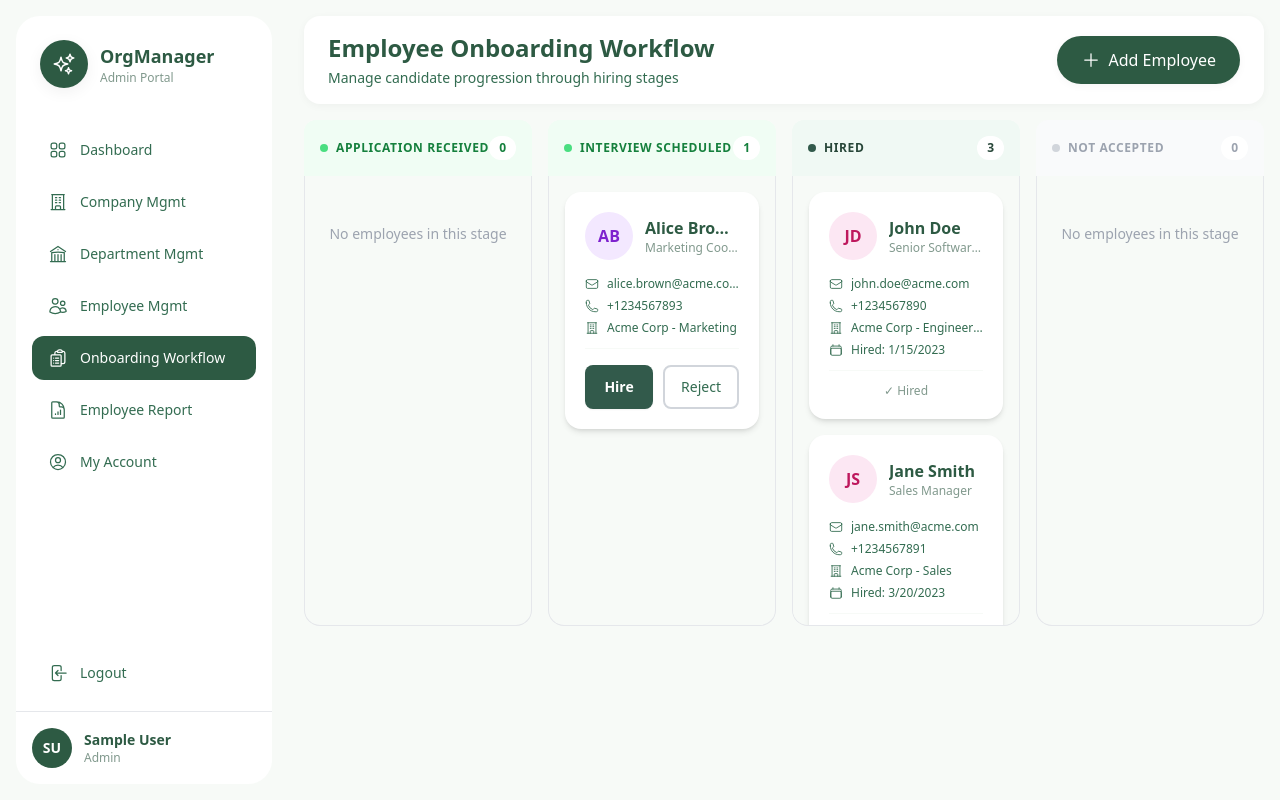
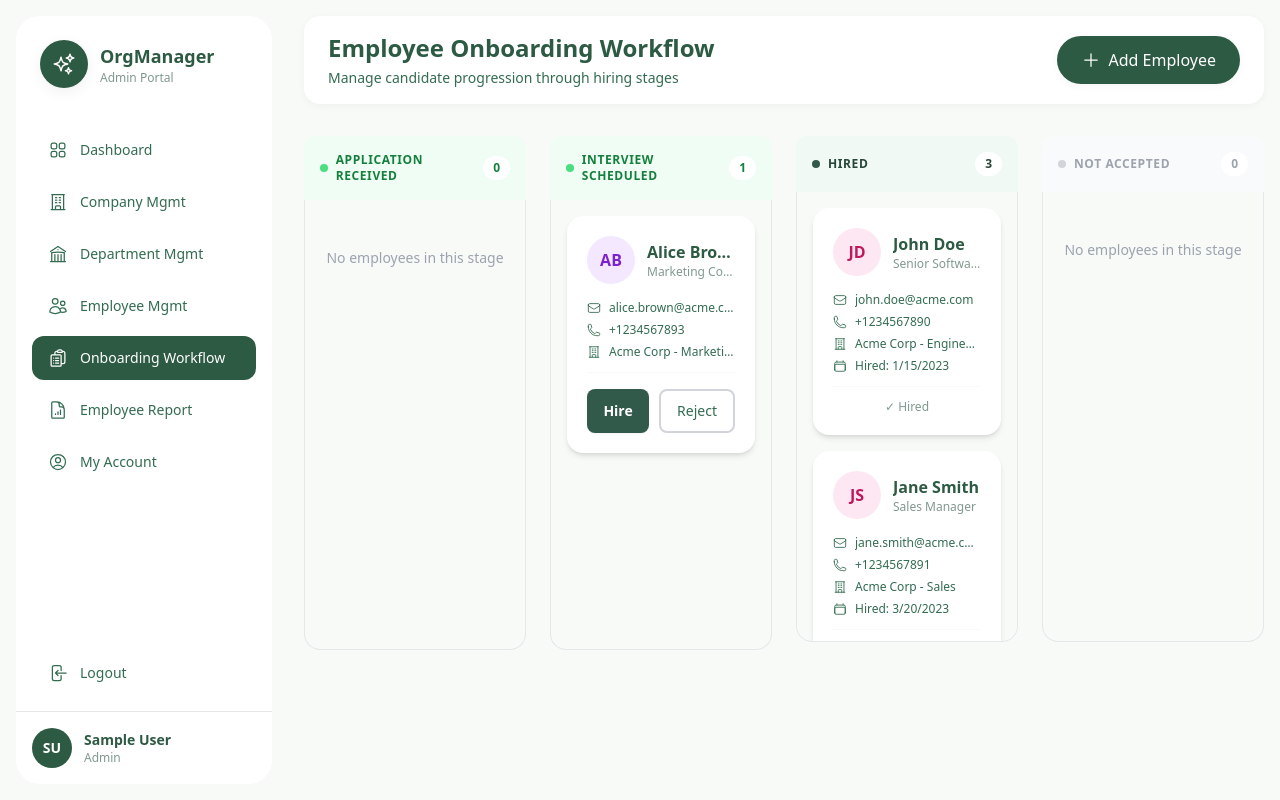
Before and after one commit to ahmednajibe/ems-task, a Vue app: page /workflow/onboarding in a window 1280 px wide. Built offline with nearby package versions, Linux system fonts and the light colour scheme; sample sign-in values are in the browser's storage.

Commit message:
feat: Add employee onboarding workflow view with Kanban-style status columns and action dialogs.

```diff
--- a/src/views/workflow/OnboardingWorkflowView.vue
+++ b/src/views/workflow/OnboardingWorkflowView.vue
@@ -195,9 +195,9 @@ const hireEmployeeName = computed(() => {
 
 <template>
   <DashboardLayout>
-    <div class="p-4 space-y-4">
+    <div class="p-4 flex flex-col h-full">
       <!-- Header -->
-      <div class="bg-white shadow-soft rounded-2xl px-6 py-4">
+      <div class="bg-white shadow-soft rounded-2xl px-6 py-4 mb-8">
         <div class="flex items-center justify-between">
           <div>
             <h1 class="text-xl md:text-2xl font-bold text-neutral-800">Employee Onboarding Workflow</h1>
@@ -217,9 +217,9 @@ const hireEmployeeName = computed(() => {
         </div>
       </div>
 
-      <!-- Kanban Board -->
-      <div class="flex items-center justify-center min-h-[500px]">
-        <div class="grid grid-cols-1 md:grid-cols-2 lg:grid-cols-4 gap-4 w-full">
+      <!-- Kanban Board - Takes remaining space -->
+      <div class="flex-1 flex items-center">
+        <div class="grid grid-cols-1 md:grid-cols-2 lg:grid-cols-4 gap-6 w-full h-full">
           <StatusColumn
           v-for="status in statuses"
           :key="status"
@@ -231,8 +231,8 @@ const hireEmployeeName = computed(() => {
           @hire="handleHire"
           @reject="handleReject"
         />
+        </div>
       </div>
-    </div>
     </div>
 
     <!-- Confirm Dialog -->
```
